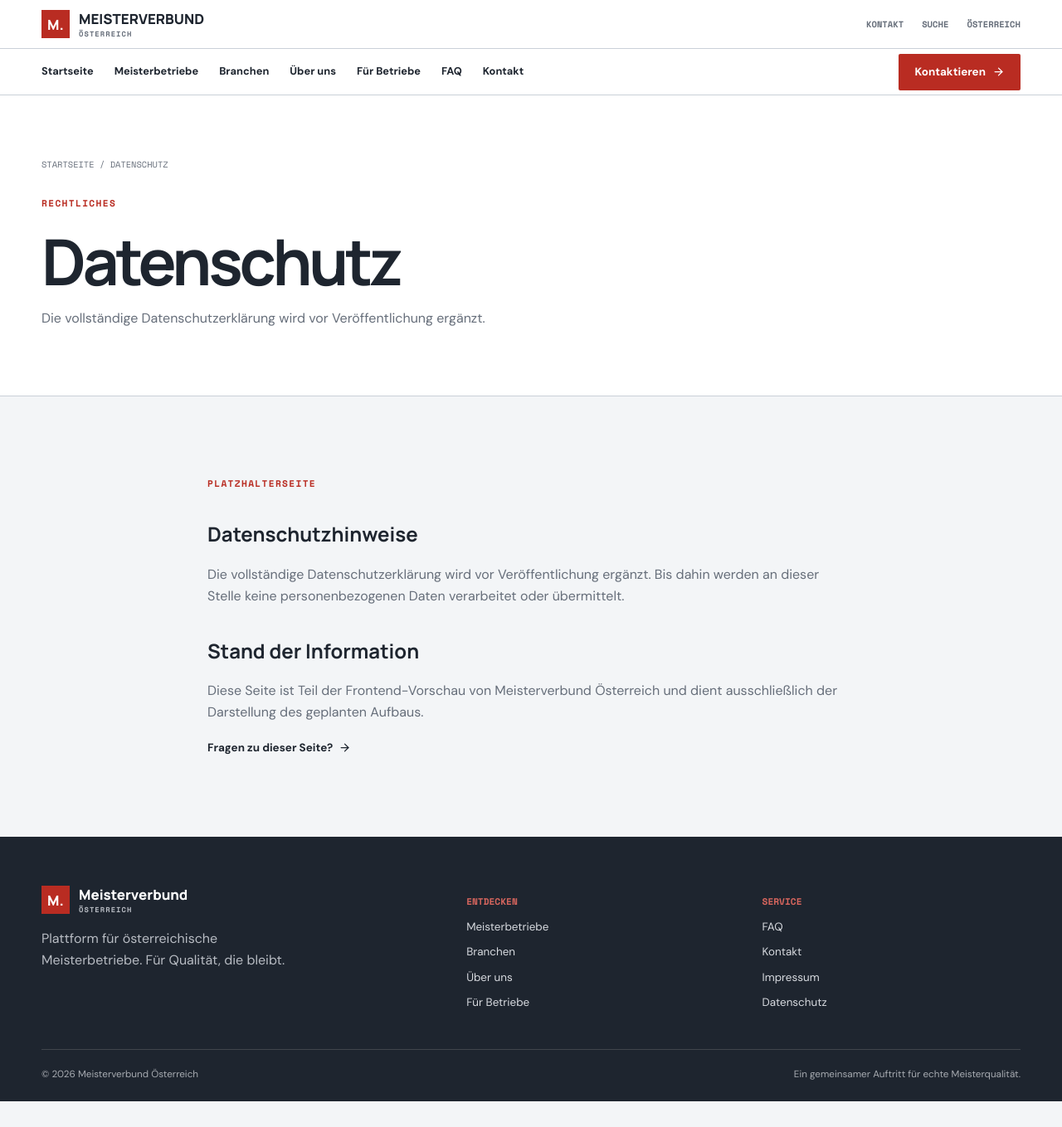
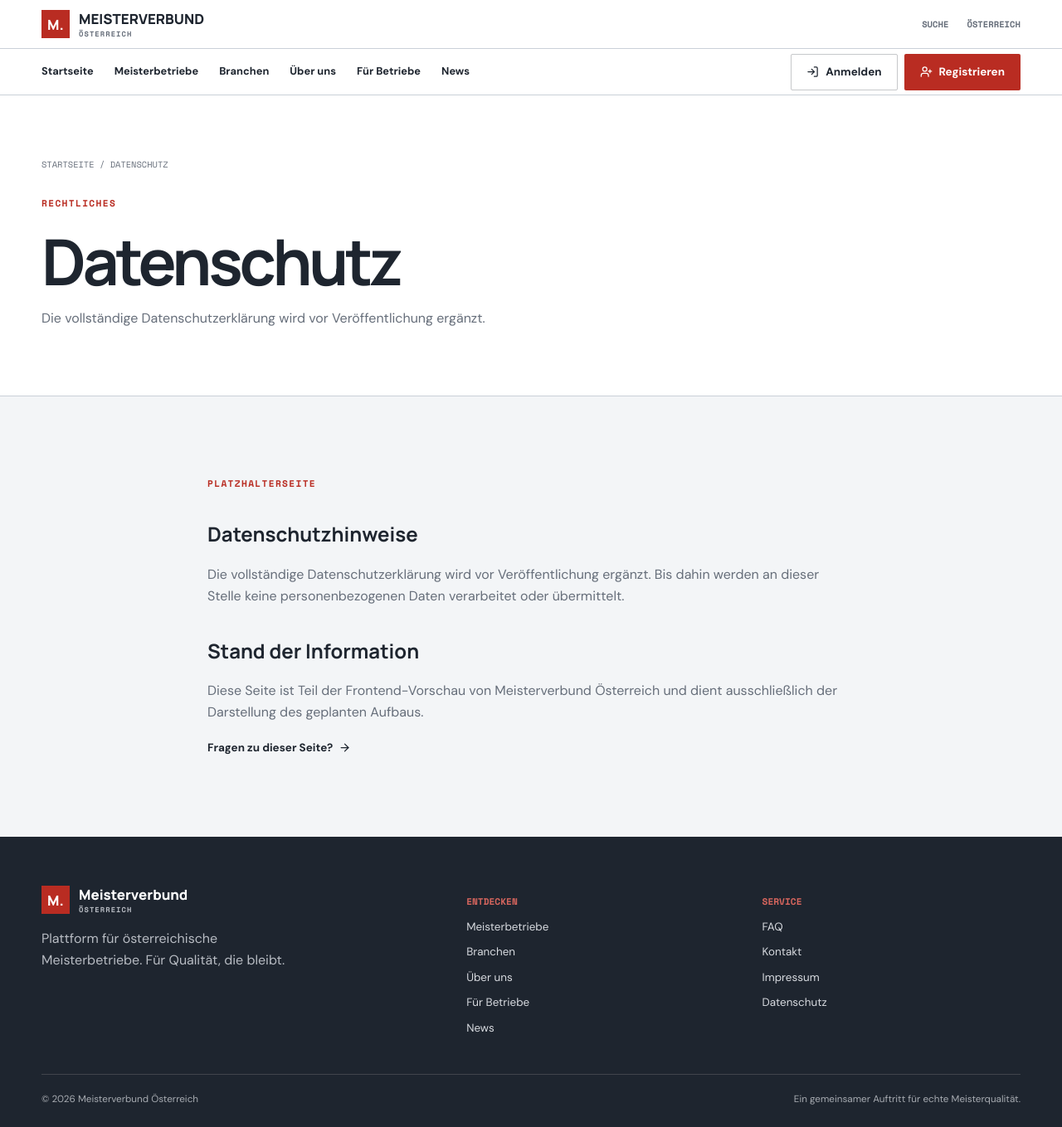
Before and after one commit to tufan8877/Meisterverbund, a React (Vite) app: page /datenschutz in a window 1280 px wide. Shown: the whole page at 83% size. Before the commit the page ends 1328 px from the top, so only its background shows below. Built offline with nearby package versions, Linux system fonts and the light colour scheme.

Commit message:
Update header with news login and registration

```diff
--- a/src/components/site-shell.tsx
+++ b/src/components/site-shell.tsx
@@ -1,6 +1,6 @@
-import { useState, type ReactNode } from 'react';
+import { useEffect, useState, type ReactNode } from 'react';
 import { Link, useLocation } from 'wouter';
-import { ArrowRight, Menu, X } from 'lucide-react';
+import { LogIn, Menu, UserPlus, X } from 'lucide-react';
 
 const navItems = [
   ['/', 'Startseite'],
@@ -8,126 +8,41 @@ const navItems = [
   ['/branchen', 'Branchen'],
   ['/ueber-uns', 'Über uns'],
   ['/fuer-betriebe', 'Für Betriebe'],
-  ['/faq', 'FAQ'],
-  ['/kontakt', 'Kontakt'],
+  ['/news', 'News'],
 ];
 
 export function Brand() {
-  return (
-    <Link href="/" className="brand" data-testid="link-brand">
-      <span className="brand-mark" aria-hidden="true">M.</span>
-      <span>Meisterverbund<small>Österreich</small></span>
-    </Link>
-  );
+  return <Link href="/" className="brand" data-testid="link-brand"><span className="brand-mark" aria-hidden="true">M.</span><span>Meisterverbund<small>Österreich</small></span></Link>;
 }
 
 export function SiteShell({ children }: { children: ReactNode }) {
   const [open, setOpen] = useState(false);
   const [location] = useLocation();
-  return (
-    <div className="site-shell">
-      <div className="topbar">
-        <div className="container topbar-inner">
-          <Brand />
-          <nav className="utility-links" aria-label="Service-Navigation">
-            <Link href="/kontakt" data-testid="link-utility-contact">Kontakt</Link>
-            <Link href="/meisterbetriebe" data-testid="link-utility-search">Suche</Link>
-            <span aria-label="Land">Österreich</span>
-          </nav>
-        </div>
+  const [session, setSession] = useState<{name:string;email:string}|null>(null);
+  useEffect(() => {
+    const read = () => { try { setSession(JSON.parse(localStorage.getItem('meisterverbund_session') || 'null')); } catch { setSession(null); } };
+    read(); window.addEventListener('meisterverbund-auth', read); return () => window.removeEventListener('meisterverbund-auth', read);
+  }, []);
+  const logout = () => { localStorage.removeItem('meisterverbund_session'); setSession(null); };
+  return <div className="site-shell">
+    <div className="topbar"><div className="container topbar-inner"><Brand /><nav className="utility-links" aria-label="Service-Navigation"><Link href="/meisterbetriebe">Suche</Link><span aria-label="Land">Österreich</span></nav></div></div>
+    <header className="header"><div className="container nav-inner">
+      <nav className="nav-links" aria-label="Hauptnavigation">{navItems.map(([href,label]) => <Link key={href} href={href} aria-current={location===href?'page':undefined}>{label}</Link>)}</nav>
+      <div style={{display:'flex',gap:8,alignItems:'center'}}>
+        {session ? <><span className="muted" style={{fontSize:'.78rem',fontWeight:700}}>{session.name}</span><button type="button" className="button-secondary" onClick={logout}>Abmelden</button></> : <><Link href="/anmelden" className="button-secondary"><LogIn size={15}/> Anmelden</Link><Link href="/registrieren" className="nav-cta"><UserPlus size={15}/> Registrieren</Link></>}
       </div>
-      <header className="header">
-        <div className="container nav-inner">
-          <nav className="nav-links" aria-label="Hauptnavigation">
-            {navItems.map(([href, label]) => (
-              <Link key={href} href={href} aria-current={location === href ? 'page' : undefined} data-testid={`link-nav-${label.toLowerCase().replaceAll(' ', '-')}`}>
-                {label}
-              </Link>
-            ))}
-          </nav>
-          <Link href="/kontakt" className="nav-cta" data-testid="link-header-contact">Kontaktieren <ArrowRight size={15} /></Link>
-          <button className="mobile-toggle" type="button" aria-label={open ? 'Menü schließen' : 'Menü öffnen'} aria-expanded={open} onClick={() => setOpen(!open)} data-testid="button-mobile-menu">
-            {open ? <X size={25} /> : <Menu size={25} />}
-          </button>
-        </div>
-        {open && (
-          <nav className="mobile-menu" aria-label="Mobile Navigation">
-            <div className="container">
-              {navItems.map(([href, label]) => (
-                <Link key={href} href={href} onClick={() => setOpen(false)} data-testid={`link-mobile-${label.toLowerCase().replaceAll(' ', '-')}`}>{label}</Link>
-              ))}
-              <Link href="/kontakt" className="button-primary" onClick={() => setOpen(false)} data-testid="link-mobile-contact">Kontaktieren <ArrowRight size={15} /></Link>
-            </div>
-          </nav>
-        )}
-      </header>
-      <main className="site-main">{children}</main>
-      <Footer />
+      <button className="mobile-toggle" type="button" aria-label={open?'Menü schließen':'Menü öffnen'} aria-expanded={open} onClick={()=>setOpen(!open)}>{open?<X size={25}/>:<Menu size={25}/>}</button>
     </div>
-  );
+    {open && <nav className="mobile-menu" aria-label="Mobile Navigation"><div className="container">{navItems.map(([href,label])=><Link key={href} href={href} onClick={()=>setOpen(false)}>{label}</Link>)}{session?<button type="button" className="button-secondary" onClick={()=>{logout();setOpen(false)}}>Abmelden</button>:<><Link href="/anmelden" className="button-secondary" onClick={()=>setOpen(false)}>Anmelden</Link><Link href="/registrieren" className="button-primary" onClick={()=>setOpen(false)}>Registrieren</Link></>}</div></nav>}
+    </header>
+    <main className="site-main">{children}</main><Footer />
+  </div>;
 }
 
 function Footer() {
-  return (
-    <footer className="footer">
-      <div className="container footer-grid">
-        <div>
-          <Brand />
-          <p className="footer-copy">Plattform für österreichische Meisterbetriebe. Für Qualität, die bleibt.</p>
-        </div>
-        <div>
-          <h3>Entdecken</h3>
-          <div className="footer-links">
-            <Link href="/meisterbetriebe">Meisterbetriebe</Link>
-            <Link href="/branchen">Branchen</Link>
-            <Link href="/ueber-uns">Über uns</Link>
-            <Link href="/fuer-betriebe">Für Betriebe</Link>
-          </div>
-        </div>
-        <div>
-          <h3>Service</h3>
-          <div className="footer-links">
-            <Link href="/faq">FAQ</Link>
-            <Link href="/kontakt">Kontakt</Link>
-            <Link href="/impressum">Impressum</Link>
-            <Link href="/datenschutz">Datenschutz</Link>
-          </div>
-        </div>
-      </div>
-      <div className="container footer-bottom">
-        <span>© {new Date().getFullYear()} Meisterverbund Österreich</span>
-        <span>Ein gemeinsamer Auftritt für echte Meisterqualität.</span>
-      </div>
-    </footer>
-  );
+  return <footer className="footer"><div className="container footer-grid"><div><Brand /><p className="footer-copy">Plattform für österreichische Meisterbetriebe. Für Qualität, die bleibt.</p></div><div><h3>Entdecken</h3><div className="footer-links"><Link href="/meisterbetriebe">Meisterbetriebe</Link><Link href="/branchen">Branchen</Link><Link href="/ueber-uns">Über uns</Link><Link href="/fuer-betriebe">Für Betriebe</Link><Link href="/news">News</Link></div></div><div><h3>Service</h3><div className="footer-links"><Link href="/faq">FAQ</Link><Link href="/kontakt">Kontakt</Link><Link href="/impressum">Impressum</Link><Link href="/datenschutz">Datenschutz</Link></div></div></div><div className="container footer-bottom"><span>© {new Date().getFullYear()} Meisterverbund Österreich</span><span>Ein gemeinsamer Auftritt für echte Meisterqualität.</span></div></footer>;
 }
 
-export function PageHero({ eyebrow, title, children }: { eyebrow: string; title: string; children?: ReactNode }) {
-  return (
-    <section className="page-hero">
-      <div className="container reveal">
-        <div className="breadcrumbs"><Link href="/">Startseite</Link> <span>/</span> {title}</div>
-        <div className="eyebrow" style={{ marginTop: 30 }}>{eyebrow}</div>
-        <h1 className="display">{title}</h1>
-        {children}
-      </div>
-    </section>
-  );
-}
-
-export function SectionHeading({ eyebrow, title, children }: { eyebrow: string; title: string; children?: ReactNode }) {
-  return (
-    <div className="section-heading">
-      <div><div className="eyebrow">{eyebrow}</div><h2 className="display">{title}</h2></div>
-      {children && <p>{children}</p>}
-    </div>
-  );
-}
-
-export function Seal({ small = false }: { small?: boolean }) {
-  return (
-    <div className="seal" style={small ? { width: 180, height: 180 } : undefined} aria-label="Meisterverbund Qualitätssiegel Platzhalter">
-      <div className="seal-core"><strong>MV</strong><span>Meisterqualität<br />Österreich</span></div>
-    </div>
-  );
-}
+export function PageHero({ eyebrow, title, children }: { eyebrow:string; title:string; children?:ReactNode }) { return <section className="page-hero"><div className="container reveal"><div className="breadcrumbs"><Link href="/">Startseite</Link> <span>/</span> {title}</div><div className="eyebrow" style={{marginTop:30}}>{eyebrow}</div><h1 className="display">{title}</h1>{children}</div></section>; }
+export function SectionHeading({ eyebrow, title, children }: { eyebrow:string; title:string; children?:ReactNode }) { return <div className="section-heading"><div><div className="eyebrow">{eyebrow}</div><h2 className="display">{title}</h2></div>{children&&<p>{children}</p>}</div>; }
+export function Seal({ small=false }: { small?:boolean }) { return <div className="seal" style={small?{width:180,height:180}:undefined} aria-label="Meisterverbund Qualitätssiegel Platzhalter"><div className="seal-core"><strong>MV</strong><span>Meisterqualität<br/>Österreich</span></div></div>; }
```
